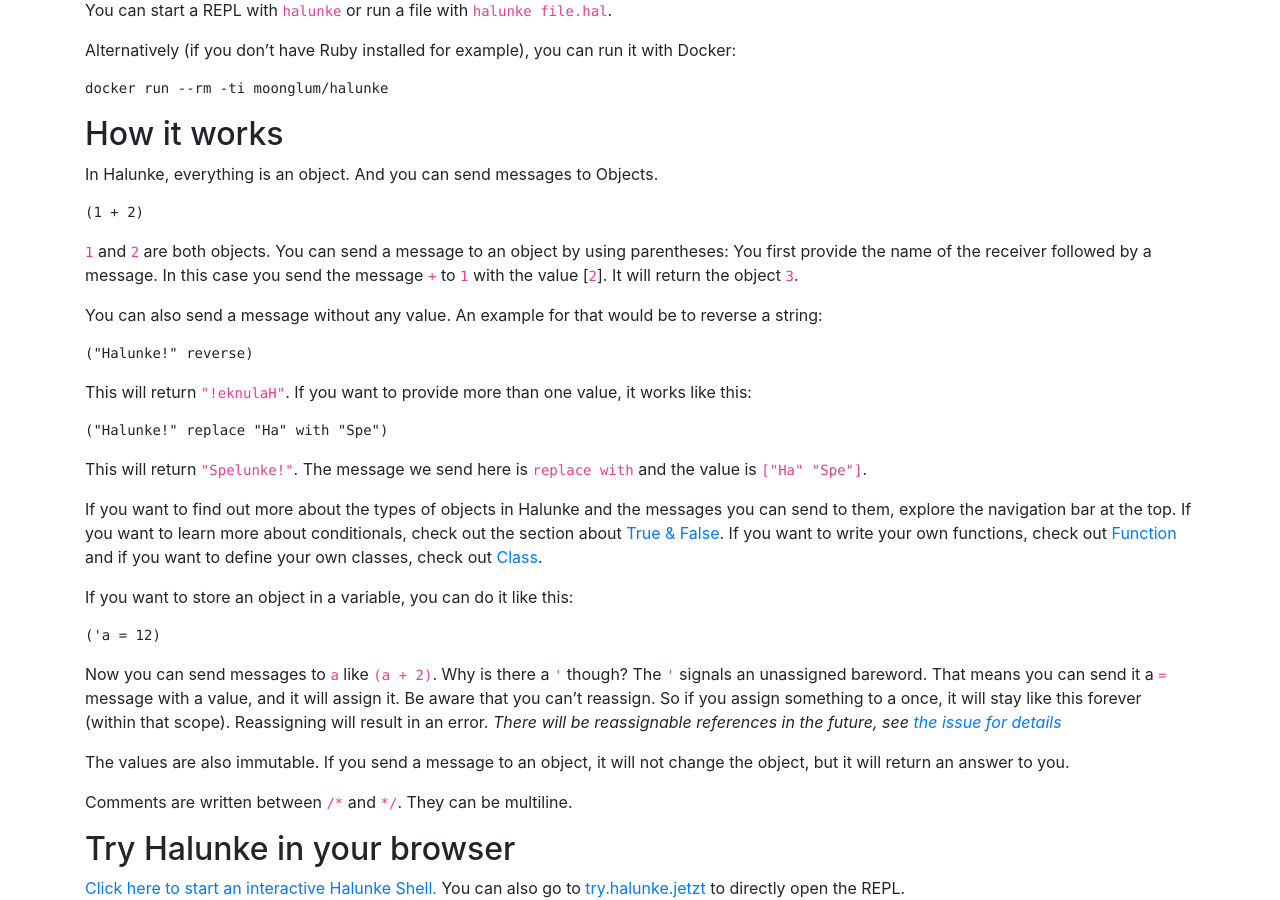
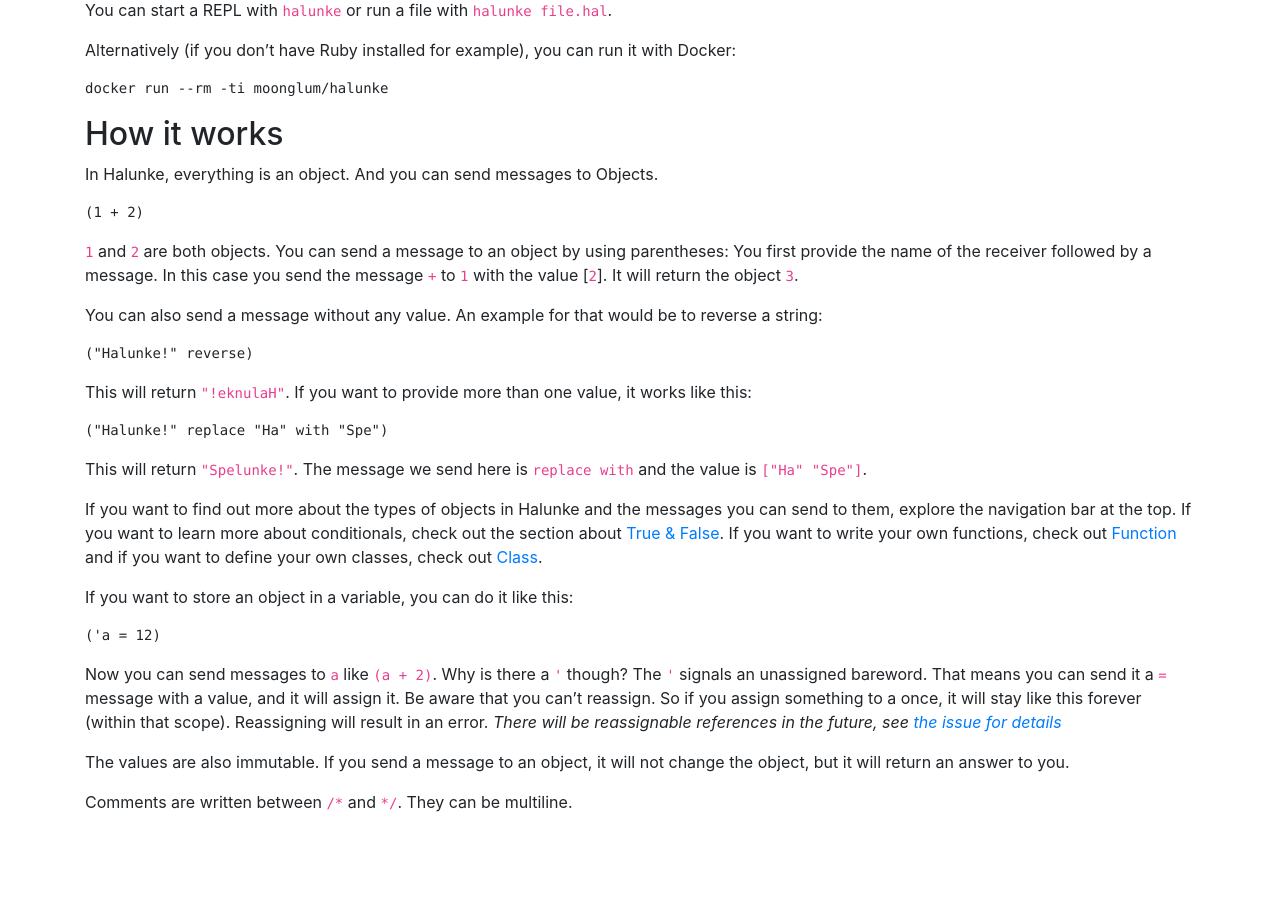
Before and after one commit to moonglum/halunke, a Jekyll site: the page built from docs/index.md, in a window 1280 px wide and 900 px high, scrolled down 860 px. Built offline with Jekyll 4.4.1, drawn with Linux system fonts in a browser that asks for light colours; nearby versions of some CDN libraries; after the commit the page ends 1690 px from its top, so only the background shows below that; some of the changed text lies outside the part shown.

Commit message:
Remove references to try.halunke.jetzt, as it is offline. For now :)
Thanks @bascht for that awesome project <3

```diff
--- a/docs/_layouts/default.html
+++ b/docs/_layouts/default.html
@@ -55,35 +55,17 @@
 
       <header>
         <div class="alert alert-primary" role="alert">
-          Halunke is Open Source and on <a href="http://github.com/moonglum/halunke">Github. <a href="#repl">Try out Halunke online!</a>
+          Halunke is Open Source and on <a href="http://github.com/moonglum/halunke">Github</a>.
         </div>
         <h1>{{ page.title }}</h1>
       </header>
       <main>
         {{ content }}
       </main>
-      <footer>
-        <h2 id="repl">Try Halunke in your browser</h2>
-        <a href="https://try.halunke.jetzt/repl" onclick="javascript:launch_repl(this); return false;">Click here to start an interactive Halunke Shell.</a>
-        You can also go to <a target="_blank" href="https://try.halunke.jetzt/repl">try.halunke.jetzt</a> to directly open the REPL.
-        <div id="try-frame-target"></div>
-      </footer>
     </div>
 
     <script src="https://code.jquery.com/jquery-3.2.1.slim.min.js" integrity="sha384-KJ3o2DKtIkvYIK3UENzmM7KCkRr/rE9/Qpg6aAZGJwFDMVNA/GpGFF93hXpG5KkN" crossorigin="anonymous"></script>
     <script src="https://cdnjs.cloudflare.com/ajax/libs/popper.js/1.12.9/umd/popper.min.js" integrity="sha384-ApNbgh9B+Y1QKtv3Rn7W3mgPxhU9K/ScQsAP7hUibX39j7fakFPskvXusvfa0b4Q" crossorigin="anonymous"></script>
     <script src="https://maxcdn.bootstrapcdn.com/bootstrap/4.0.0/js/bootstrap.min.js" integrity="sha384-JZR6Spejh4U02d8jOt6vLEHfe/JQGiRRSQQxSfFWpi1MquVdAyjUar5+76PVCmYl" crossorigin="anonymous"></script>
-    <script>
-      var launch_repl = function(element) {
-        var iframe = document.createElement('iframe');
-        var wrapper = document.querySelectorAll('#try-frame-target');
-        iframe.src = element.getAttribute('href');
-        iframe.id = 'try-frame';
-        iframe.style = 'width: 100%; border: 2px solid #f3f3f3; position: sticky; height: 200px; margin-top: 10px; bottom: 0; left: 0; right: 0; box-shadow: 0 -3px 6px 0px #888888';
-        iframe.scrolling = 'no';
-        element.remove();
-        wrapper[0].replaceWith(iframe);
-      };
-    </script>
   </body>
 </html>
```
